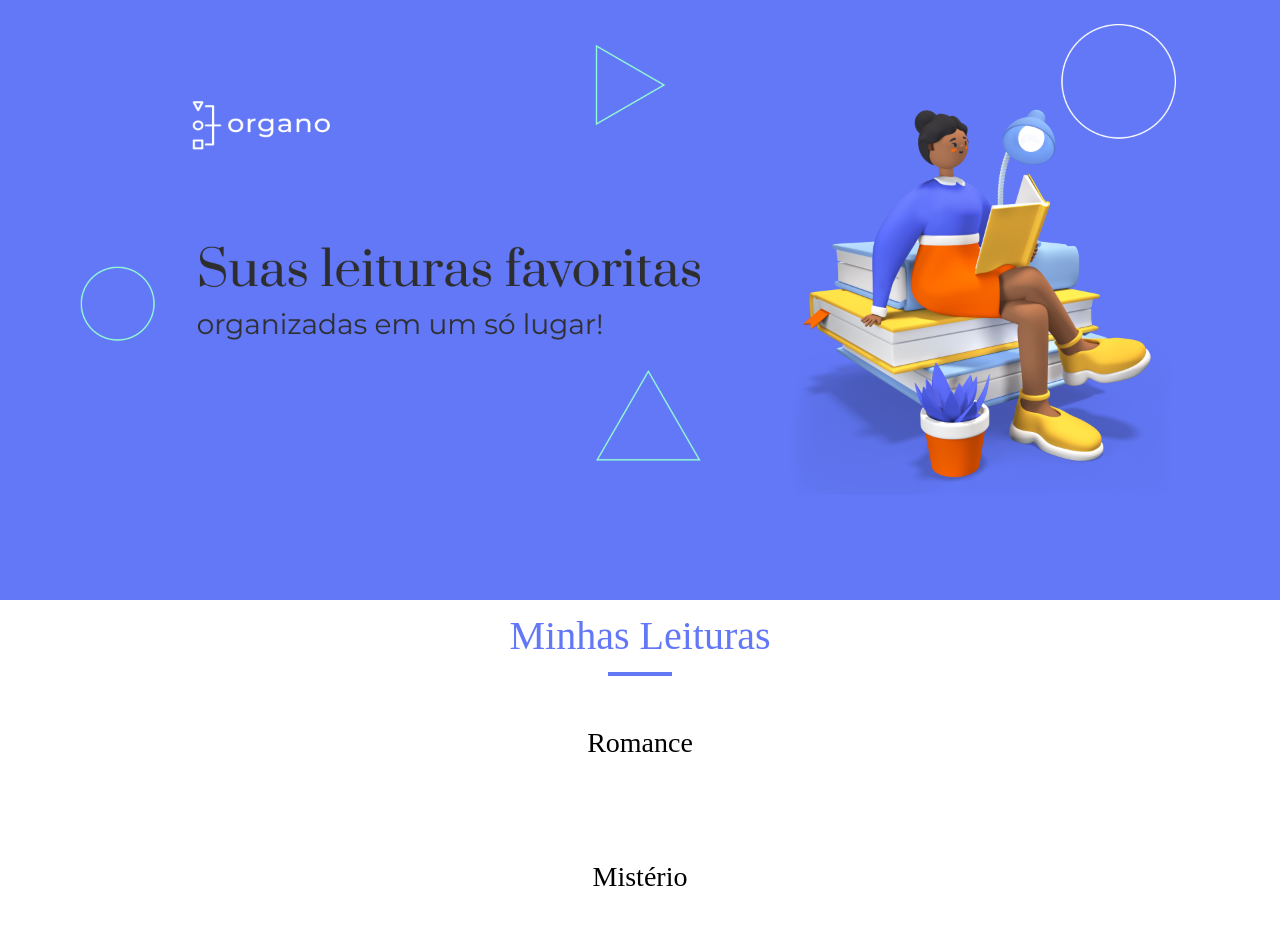
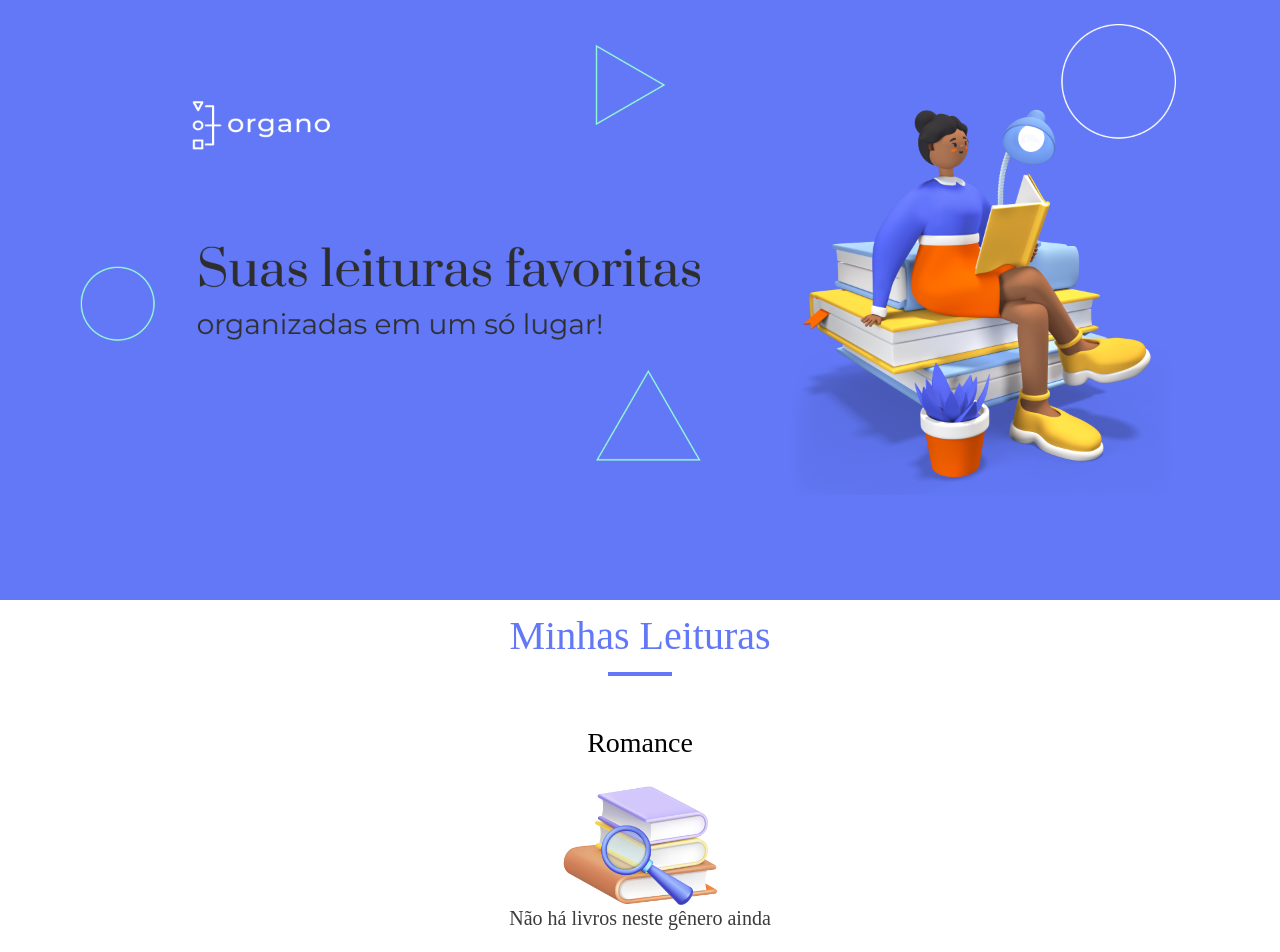
Before and after one commit to LuizOtavioTG/organo, an Angular app: page / in a window 1280 px wide. Shown: the top 952 px of the page. Built offline with nearby package versions, Linux system fonts and the light colour scheme.

Commit message:
adicionando mensagem e imagem quando não há livros

```diff
--- a/src/app/componentes/genero-literario/genero-literario.component.css
+++ b/src/app/componentes/genero-literario/genero-literario.component.css
@@ -22,3 +22,16 @@
     line-height: 38px;
     text-align: center;
   }
+
+  .texto-sem-livros img {
+    width: 160px;
+    margin-top: 8px;
+    opacity: 0.8;
+  }
+
+  .texto-sem-livros {
+    text-align: center;
+    margin-top: 16px;
+    color: #3b3b3b;
+    font-size: 20px;
+  }
--- a/src/app/componentes/genero-literario/genero-literario.component.html
+++ b/src/app/componentes/genero-literario/genero-literario.component.html
@@ -3,6 +3,12 @@
         {{genero().value}}
     </h3>
     <span class="linha-destaque linha-destaque--pequena"></span>
+    @if(genero().livros.length === 0){
+        <div class="texto-sem-livros">
+            <img src="sem-livros.png" alt="Sem livros neste gênero">
+            <p>Não há livros neste gênero ainda</p>
+        </div>
+    }
     <div class="livros-genero">
         @for(livro of genero().livros; track livro){
             <app-livro [livro]="livro"></app-livro>
```
